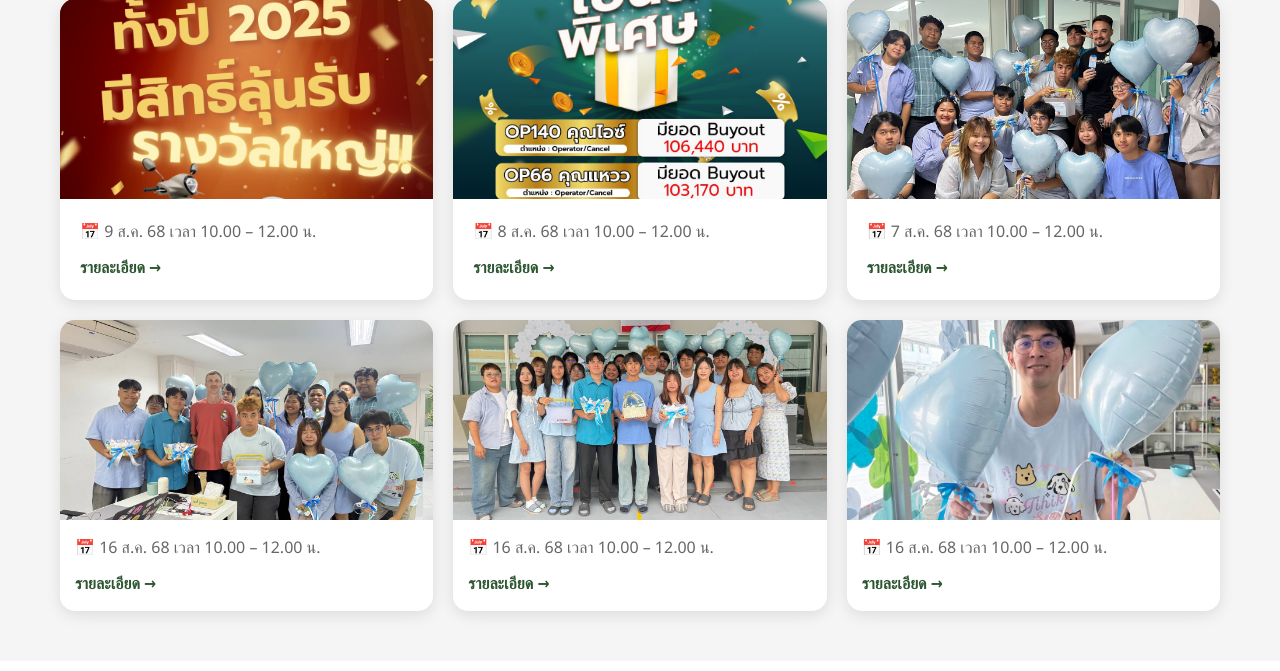
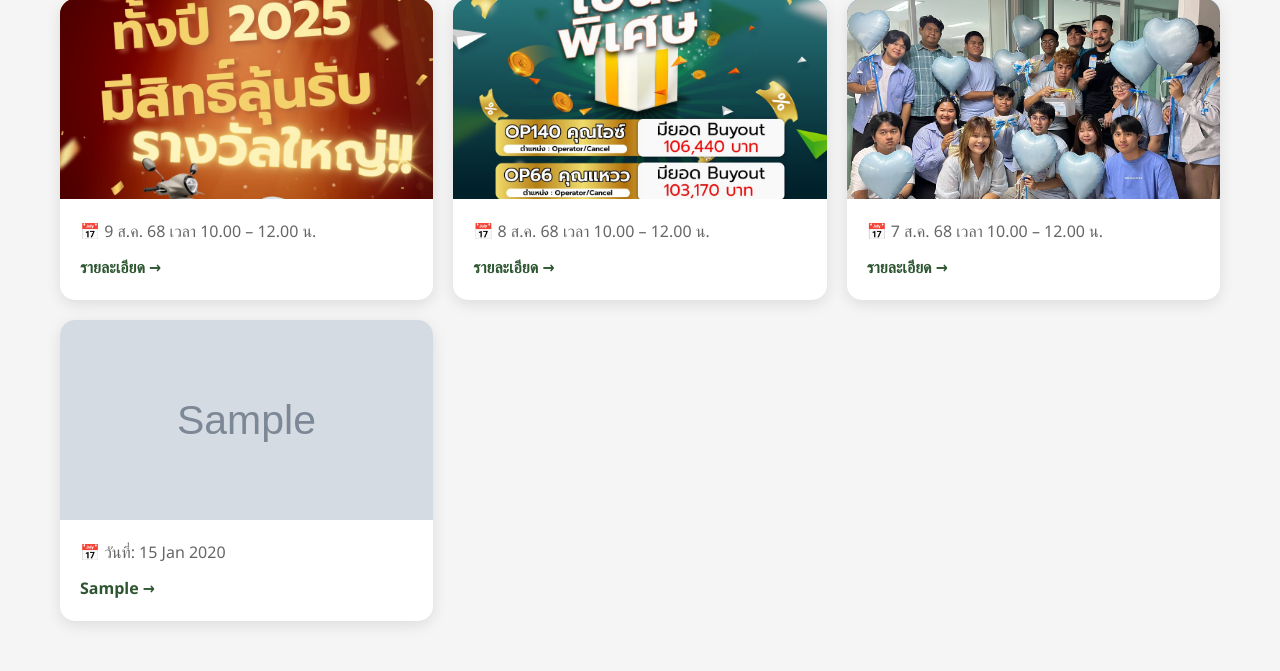
Before and after one commit to Tanachai511/Project_HR, a Django app: template myapp/templates/All1.html in a window 1280 px wide. Shown: the part 157-828 px from the top of the page. Before the commit the page ends 781 px from the top, so only its background shows below. Run offline with Django 5.2, Linux system fonts and the light colour scheme; the template is opened without the code that fills it: most values are stand-ins (such as "Sample title", 1, 10 or a date in 2020); grey boxes marked "Sample" are stand-in pictures.

Commit message:
Update All1.html

```diff
--- a/myapp/templates/All1.html
+++ b/myapp/templates/All1.html
@@ -80,38 +80,25 @@
                 </div>
             </div>
 
-            <!-- Photo Card 1 -->
+            {% for item in All1 %}
             <div style="background: white; border-radius: 15px; box-shadow: 0 4px 15px rgba(0,0,0,0.1); overflow: hidden; cursor: pointer;">
-                <div style="height: 200px; background: linear-gradient(45deg, #E6E6FA, #D8BFD8); display: flex; align-items: center; justify-content: center; color: #6A5ACD; font-size: 16px; font-weight: bold;">
-                     <img src="../static/Pos4.jpg" alt="เชิญชวนพนักงานเข้าร่วมกิจกรรมวันแม่" width="100%" height="100%" style="object-fit: cover;">
+                <div style="height: 200px; display: flex; align-items: center; justify-content: center;">
+                    {% if item.news_img %}
+                        <img src="{{ item.news_img.url }}" alt="{{ item.news_head }}" width="100%" height="100%" style="object-fit: cover;">
+                    {% else %}
+                        <div style="color: gray;">ไม่มีรูป</div>
+                    {% endif %}
                 </div>
-                <div style="padding: 15px;">
-                    <div style="color: #666; margin-bottom: 10px;">📅 16 ส.ค. 68 เวลา 10.00 – 12.00 น.</div>
-                    <div style="color: #2c5530; font-weight: bold; cursor: pointer;">รายละเอียด →</div>
+                <div style="padding: 20px;">
+                    <div style="color: #666; margin-bottom: 10px;">
+                        📅 วันที่: {{ item.news_date|date:"d M Y " }}
+                    </div>
+                    <div style="color: #2c5530; font-weight: bold; cursor: pointer;">
+                        {{ item.news_head }} →
+                    </div>
                 </div>
             </div>
-
-            <!-- Photo Card 2 -->
-            <div style="background: white; border-radius: 15px; box-shadow: 0 4px 15px rgba(0,0,0,0.1); overflow: hidden; cursor: pointer;">
-                <div style="height: 200px; background: linear-gradient(45deg, #F0F8FF, #B0E0E6); display: flex; align-items: center; justify-content: center; color: #191970; font-size: 16px; font-weight: bold;">
-                     <img src="../static/Pos5.jpg" alt="เชิญชวนพนักงานเข้าร่วมกิจกรรมวันแม่" width="100%" height="100%" style="object-fit: cover;">
-                </div>
-                <div style="padding: 15px;">
-                    <div style="color: #666; margin-bottom: 10px;">📅 16 ส.ค. 68 เวลา 10.00 – 12.00 น.</div>
-                    <div style="color: #2c5530; font-weight: bold; cursor: pointer;">รายละเอียด →</div>
-                </div>
-            </div>
-
-            <!-- Photo Card 3 -->
-            <div style="background: white; border-radius: 15px; box-shadow: 0 4px 15px rgba(0,0,0,0.1); overflow: hidden; cursor: pointer;">
-                <div style="height: 200px; background: linear-gradient(45deg, #FFF8DC, #F5DEB3); display: flex; align-items: center; justify-content: center; color: #A0522D; font-size: 16px; font-weight: bold;">
-                     <img src="../static/Pos6.jpg" alt="เชิญชวนพนักงานเข้าร่วมกิจกรรมวันแม่" width="100%" height="100%" style="object-fit: cover;">
-                </div>
-                <div style="padding: 15px;">
-                    <div style="color: #666; margin-bottom: 10px;">📅 16 ส.ค. 68 เวลา 10.00 – 12.00 น.</div>
-                    <div style="color: #2c5530; font-weight: bold; cursor: pointer;">รายละเอียด →</div>
-                </div>
-            </div>
+            {% endfor %}
 
         </div>
     </main>
```
